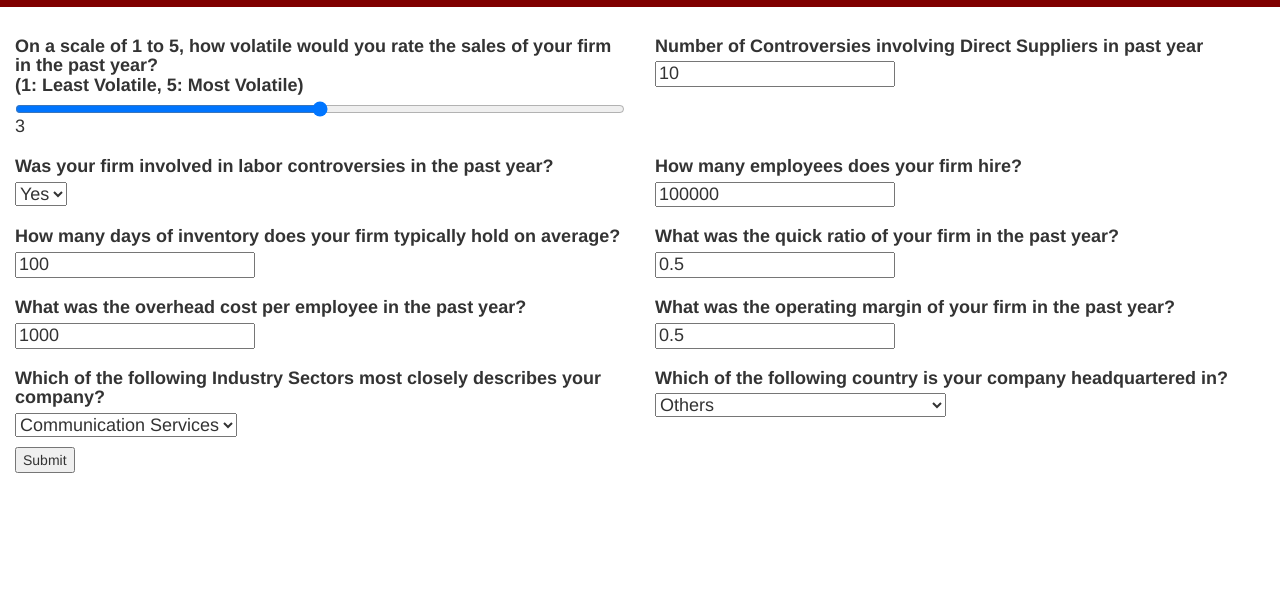
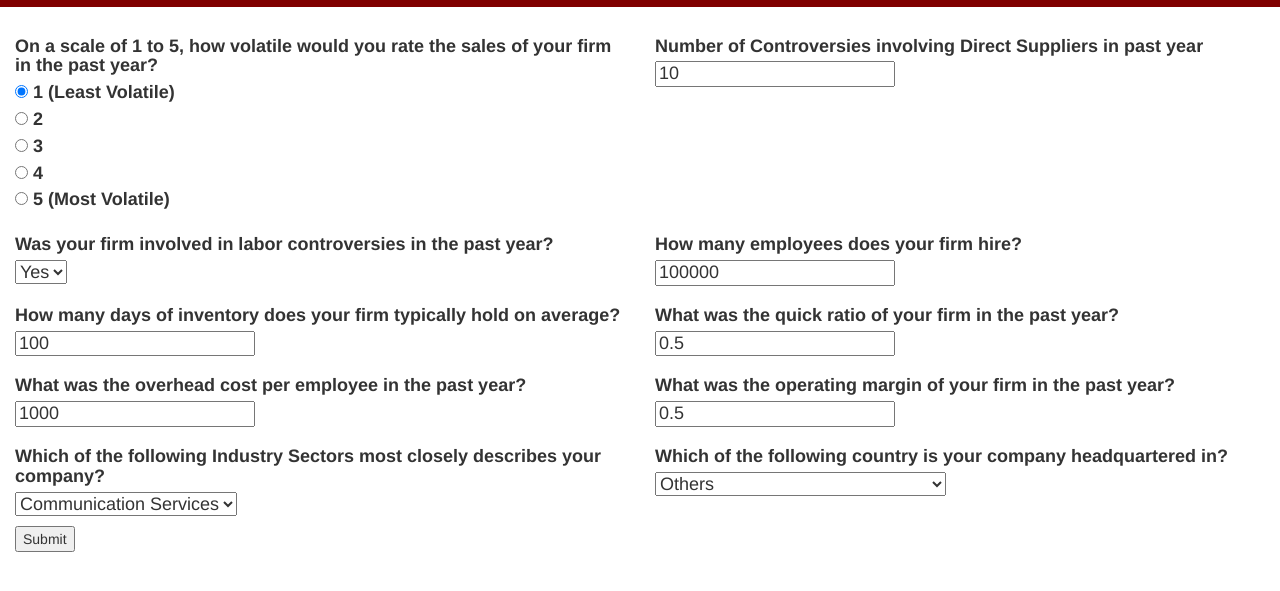
Before and after one commit to cheesezilla/labor_malpractice, a plain HTML site: page index.html in a window 1280 px wide. Shown: the part 83-674 px from the top of the page. Drawn offline with nearby package versions, Linux system fonts and the light colour scheme.

Commit message:
updated first qn to radio buttons and rounded the final output

```diff
--- a/index.html
+++ b/index.html
@@ -3,9 +3,11 @@
 <head>
     <meta charset="UTF-8">
     <title>Labor Controversy Risk</title>
-    <link rel="stylesheet" href="https://cdn.jsdelivr.net/npm/bootstrap@3.4.1/dist/css/bootstrap.min.css" integrity="sha384-HSMxcRTRxnN+Bdg0JdbxYKrThecOKuH5zCYotlSAcp1+c8xmyTe9GYg1l9a69psu" crossorigin="anonymous"
-
-
+    <link rel="stylesheet" href="https://cdn.jsdelivr.net/npm/bootstrap@3.4.1/dist/css/bootstrap.min.css" integrity="sha384-HSMxcRTRxnN+Bdg0JdbxYKrThecOKuH5zCYotlSAcp1+c8xmyTe9GYg1l9a69psu" crossorigin="anonymous">
+    <script
+  src="https://code.jquery.com/jquery-3.6.0.min.js"
+  integrity="sha256-/xUj+3OJU5yExlq6GSYGSHk7tPXikynS7ogEvDej/m4="
+  crossorigin="anonymous"></script>
 </head>
 
 <body >
@@ -29,9 +31,32 @@
     <div class="row">
         <div class="col-md-6" >
             <h4>
-                <label for="LDU4">On a scale of 1 to 5, how volatile would you rate the sales of your firm in the past year?<br>(1: Least Volatile, 5: Most Volatile) </label><br>
-                <input type="range"  class="form-range" id="LDU4" name="LDU4" value="3" step="1" min="1" max="5" onchange="range()">
-                <div id="siaoeh">3</div>
+                <label for="LDU4">On a scale of 1 to 5, how volatile would you rate the sales of your firm in the past
+                    year?<br></label><br>
+                <!--                (1: Least Volatile, 5: Most Volatile) -->
+                <!--                <input type="range"  class="form-range" id="LDU4" name="LDU4" value="3" step="1" min="1" max="5" onchange="range()">-->
+                <!--                <div id="siaoeh">3</div>-->
+                <div class="btn-group" id="siaoeh" data-toggle="buttons">
+                    <div>
+                        <input class="form-check-input" type="radio" name="inlineRadioOptions" id="inlineRadio1"
+                               value=1 checked>
+                        <label class="form-check-label" for="inlineRadio1">1 (Least Volatile)</label>
+                    </div>
+                    <input class="form-check-input" type="radio" name="inlineRadioOptions" id="inlineRadio2" value=2>
+                    <label class="form-check-label" for="inlineRadio2">2</label>
+                    <div>
+                        <input class="form-check-input" type="radio" name="inlineRadioOptions" id="inlineRadio3"
+                               value=3>
+                        <label class="form-check-label" for="inlineRadio3">3</label>
+                    </div>
+                    <input class="form-check-input" type="radio" name="inlineRadioOptions" id="inlineRadio4" value=4>
+                    <label class="form-check-label" for="inlineRadio3">4</label>
+                    <div>
+                        <input class="form-check-input" type="radio" name="inlineRadioOptions" id="inlineRadio5"
+                               value=5>
+                        <label class="form-check-label" for="inlineRadio3">5 (Most Volatile)</label>
+                    </div>
+                </div>
             </h4>
         </div>
             <div class="col-md-6" >
@@ -512,7 +537,8 @@
     var LogScore=0;
     function myFunction(e){
         e.preventDefault()
-        var LDU4=document.getElementById("LDU4").value;
+        var LDU4 = $('#siaoeh input:radio:checked').val()
+        // var LDU4=document.getElementById("LDU4").value;
         var LSC=Math.min(28,document.getElementById("LSC").value);
         var LDV=document.getElementById("LDV").value;
         var LE=Math.log(document.getElementById("LE").value);
```
